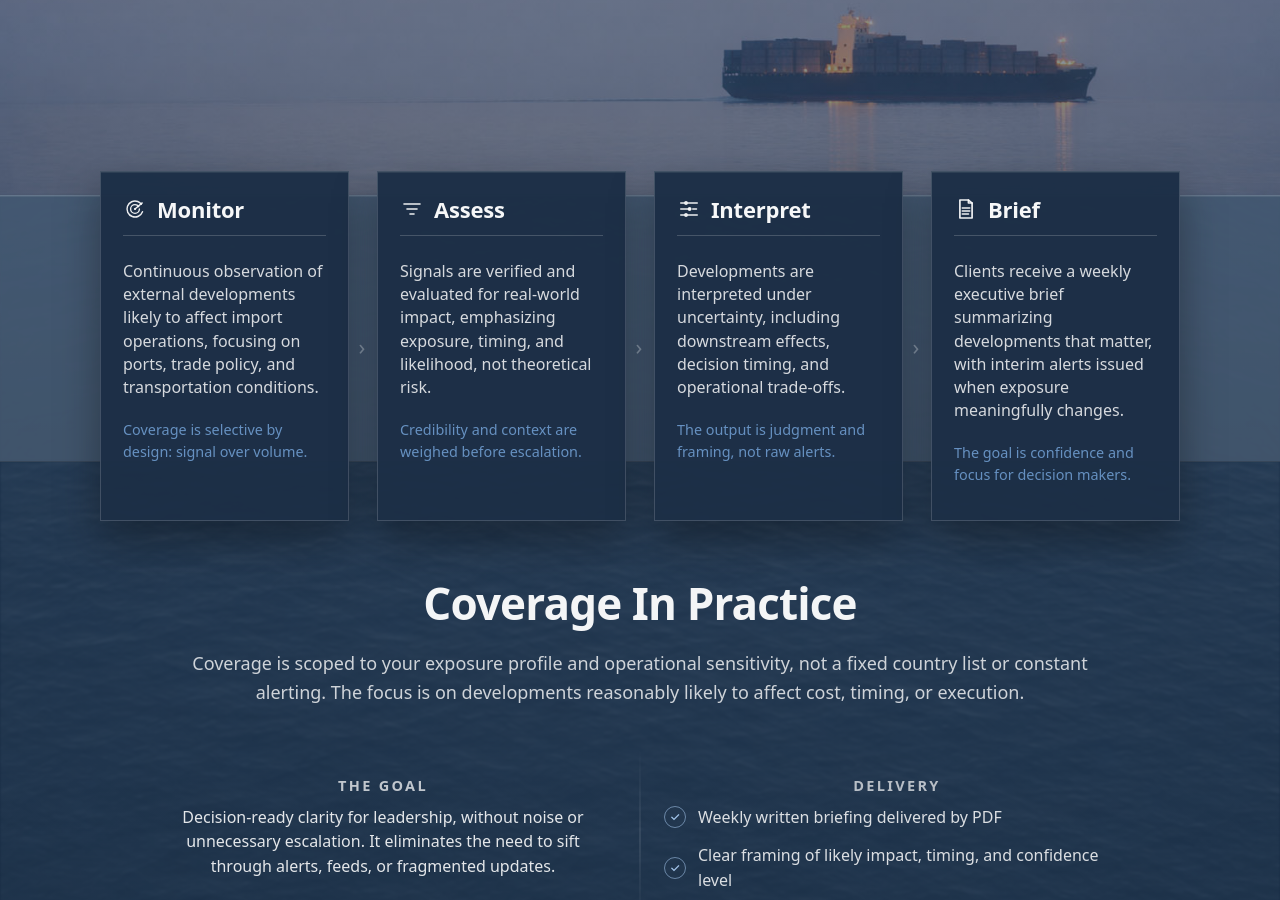
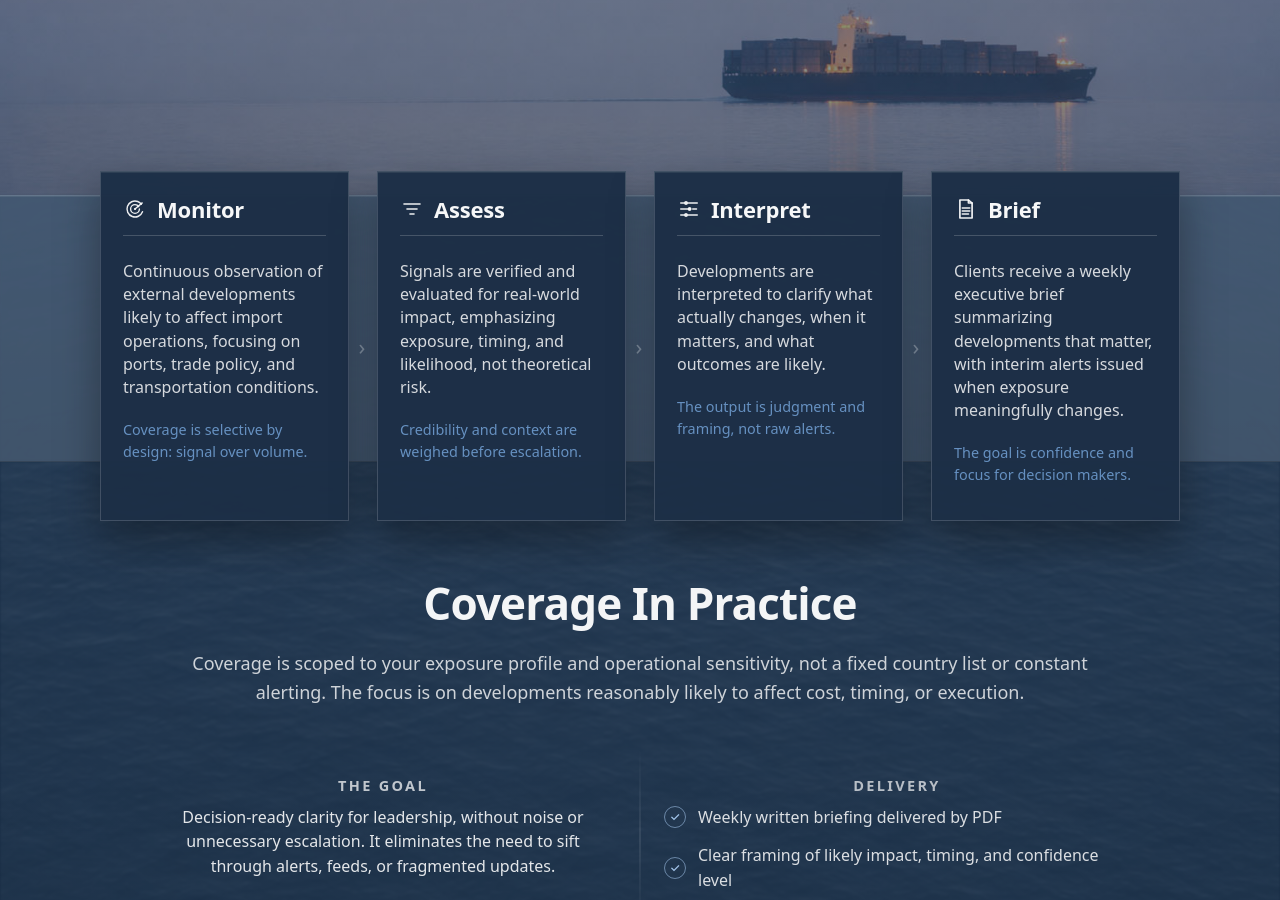
Before and after one commit to importrisk/import-risk-intelligence-site, a Jekyll site: the page built from method.html, in a window 1280 px wide and 900 px high, scrolled down 309 px. Built offline with Jekyll 4.4.1, drawn with Linux system fonts in a browser that asks for light colours.

Commit message:
Update method.html

```diff
--- a/method.html
+++ b/method.html
@@ -108,8 +108,8 @@ css: /method.css?v=100
             </header>
 
             <p class="mf-description">
-              Developments are interpreted under uncertainty, including downstream effects,
-              decision timing, and operational trade-offs.
+              Developments are interpreted to clarify what actually changes,
+              when it matters, and what outcomes are likely.
             </p>
 
             <p class="mf-subtle">
```
